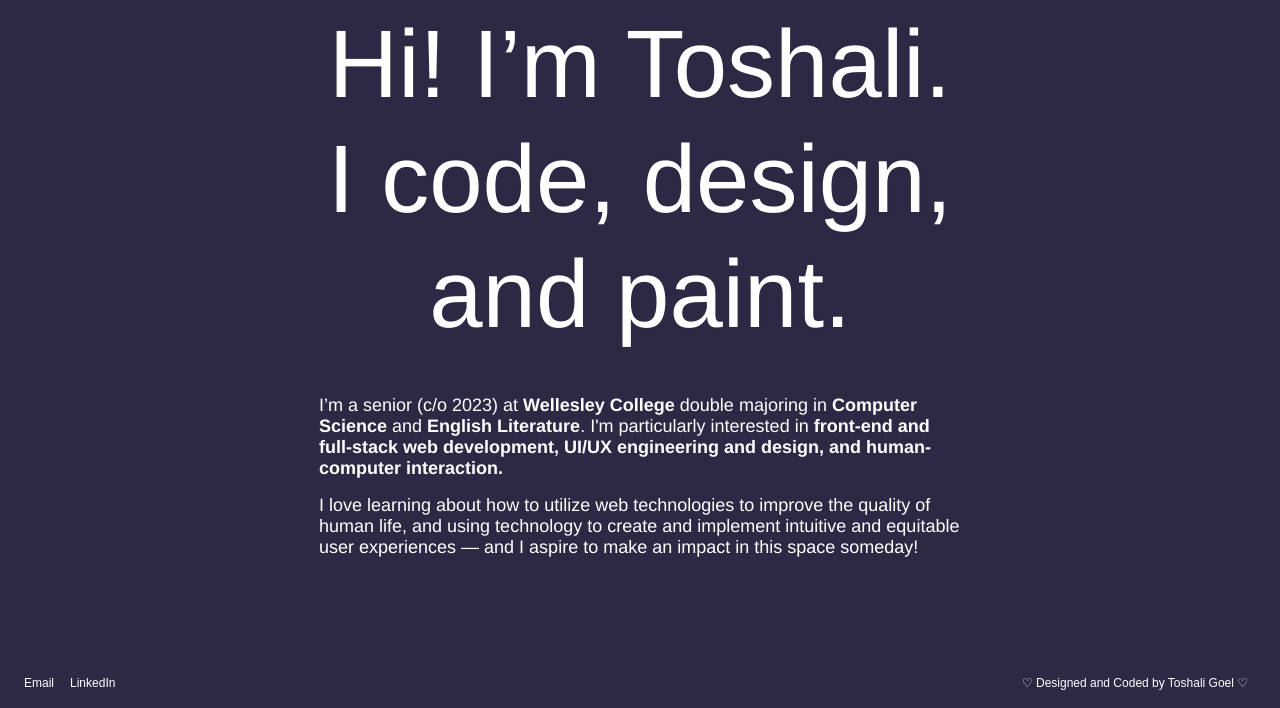
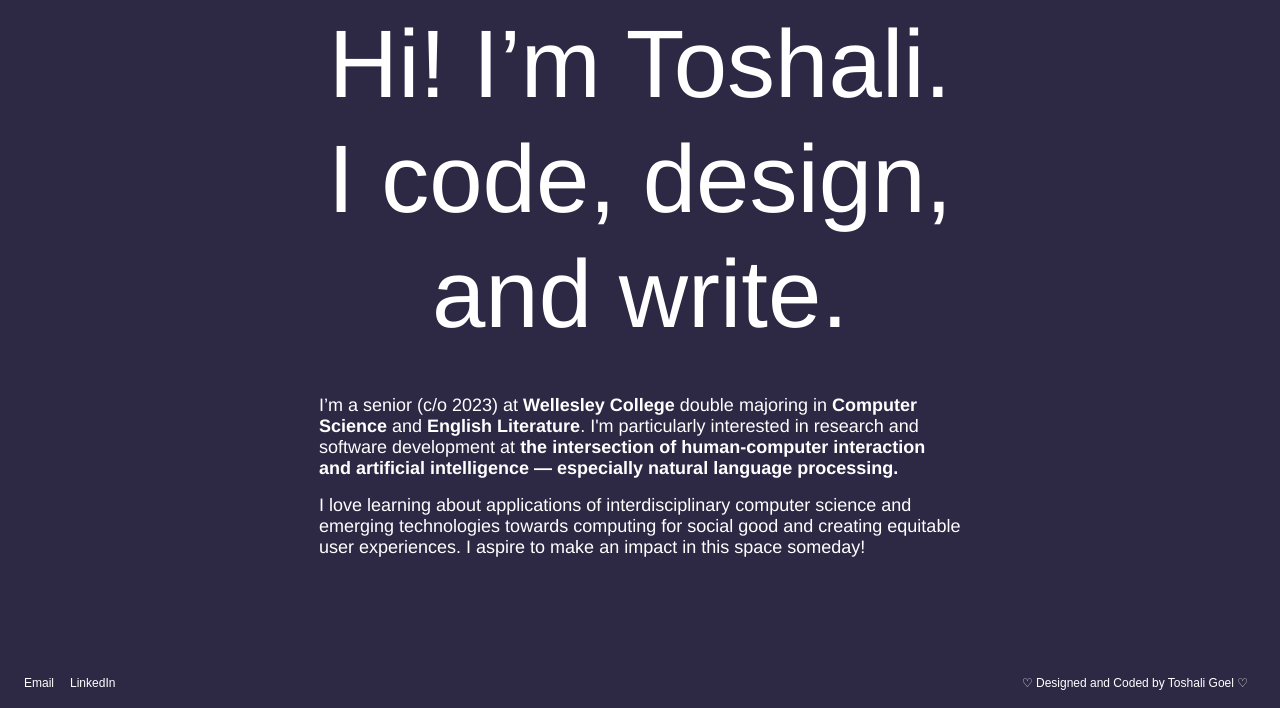
Before and after one commit to toshaligoel/toshaligoel.github.io, a plain HTML site: page index.html in a window 1280 px wide. Shown: the part 102-810 px from the top of the page. Drawn offline with nearby package versions, Linux system fonts and the light colour scheme.

Commit message:
adding index page desc edits

```diff
--- a/index.html
+++ b/index.html
@@ -55,11 +55,11 @@
        <body id=body>
     <div class=”container”>
    	 <h1 class="heading">Hi! I’m Toshali.
-I <span id="design">code</span>, <span id="paint">design</span>, and <span id="write">paint</span>.</h1><br>
+I <span id="design">code</span>, <span id="paint">design</span>, and <span id="write">write</span>.</h1><br>
 
         <div class="heading-p wow fadeInUp box">
             <p> I’m a senior (c/o 2023) at <b>Wellesley College</b> double majoring in <b>Computer Science</b> and <b><a id="eng_link" data-toggle="popover" title="" data-content="You can find some examples of my journalistic writing <a href='https://thewellesleynews.com/byline/toshali-goel/' title='Psst! Please feel free to contact me for writing samples.'>here.</a>"data-original-title="Psst! Please feel free to contact me for writing samples." href="#">English Literature</a></b>.
-              I'm particularly interested in <b>front-end and full-stack web development, UI/UX engineering and design, and human-computer interaction.</b></p>
+              I'm particularly interested in research and software development at <b>the intersection of human-computer interaction and artificial intelligence — especially natural language processing.</b></p>
 
             <script>
                 $(document).ready(function(){
@@ -67,7 +67,7 @@ I <span id="design">code</span>, <span id="paint">design</span>, and <span id="w
 
                 });   </script>
 
-<p>I love learning about how to utilize web technologies to improve the quality of human life, and using technology to create and implement intuitive and equitable user experiences — and I aspire to make an impact in this space someday!</p>
+<p>I love learning about applications of interdisciplinary computer science and emerging technologies towards computing for social good and creating equitable user experiences. I aspire to make an impact in this space someday!</p>
 
             <br><br><br><br>
             </div>
```
